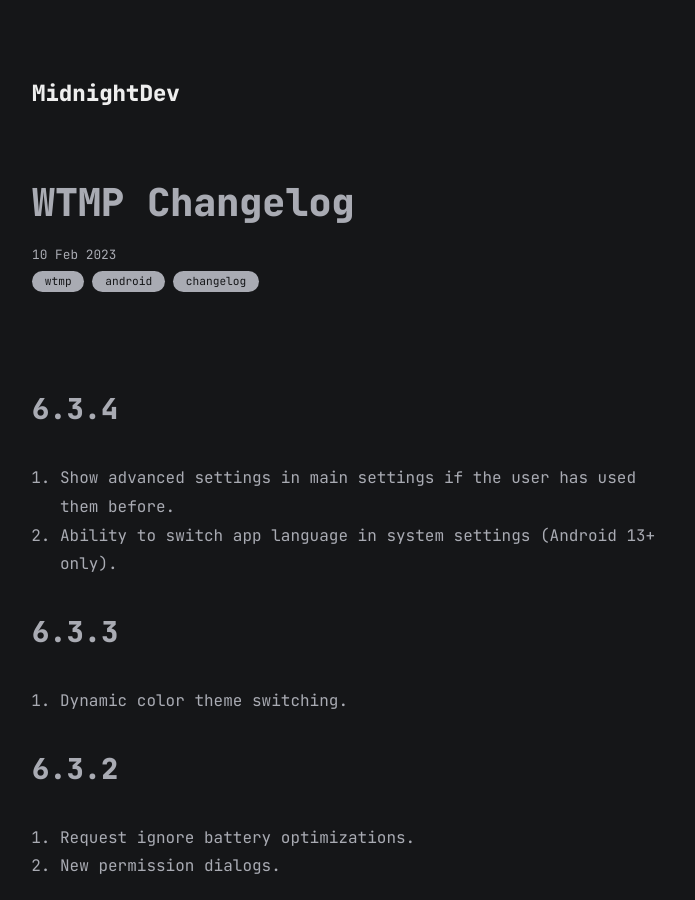
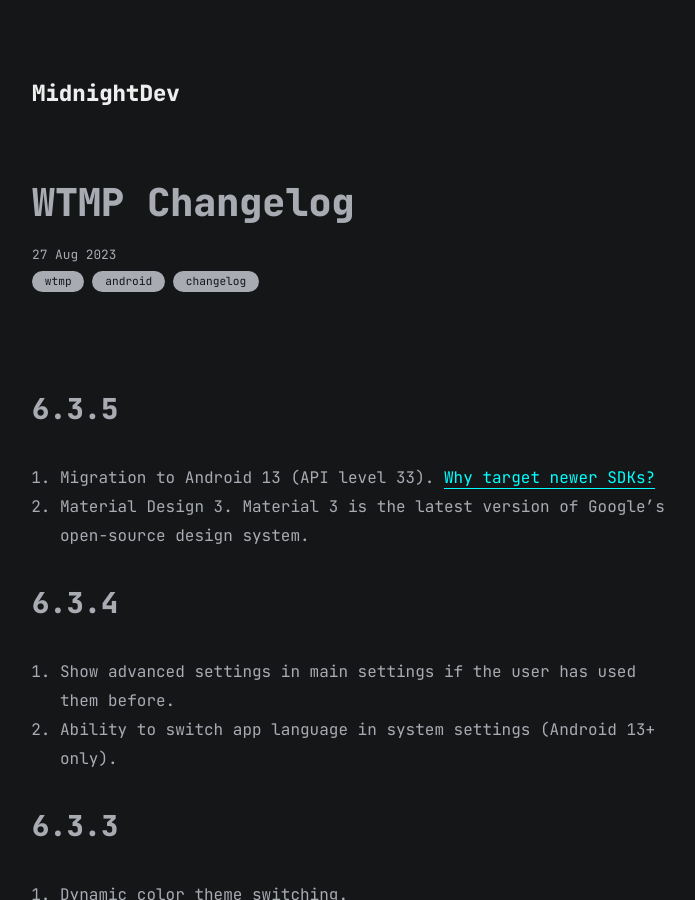
Before and after one commit to mdnghtdv/mdnghtdv.github.io, a Jekyll site: the page built from all_collections/_posts/2023-08-27-wtmp-changelog.md, in a window 1280 px wide and 900 px high. Shown: the whole window, without its empty margins (283-978 px from the left). Built offline with Jekyll 4.4.1, drawn with Linux system fonts in a browser that asks for light colours.

Commit message:
Update and rename 2023-02-10-wtmp-changelog.md to 2023-08-27-wtmp-changelog.md

```diff
--- a/all_collections/_posts/2023-02-10-wtmp-changelog.md
+++ b/all_collections/_posts/2023-08-27-wtmp-changelog.md
@@ -1,9 +1,13 @@
 ---
 layout: post
 title: WTMP Changelog
-date: 2023-02-10
+date: 2023-08-27
 categories: [wtmp, android, changelog]
 ---
+
+## 6.3.5
+1. Migration to Android 13 (API level 33). [Why target newer SDKs?](https://developer.android.com/google/play/requirements/target-sdk#why-target)
+2. Material Design 3. Material 3 is the latest version of Google’s open-source design system.
 
 ## 6.3.4
 
```
